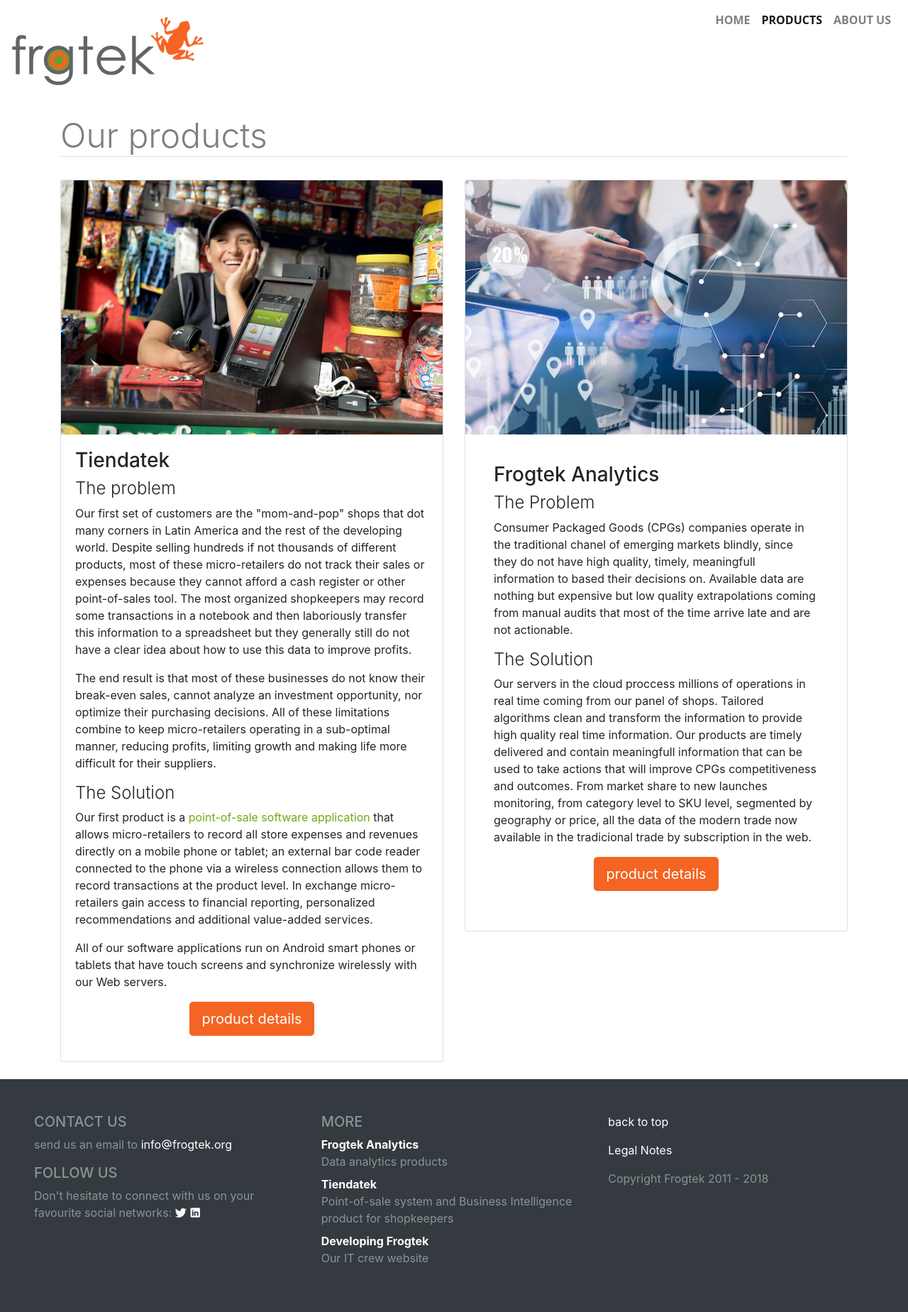
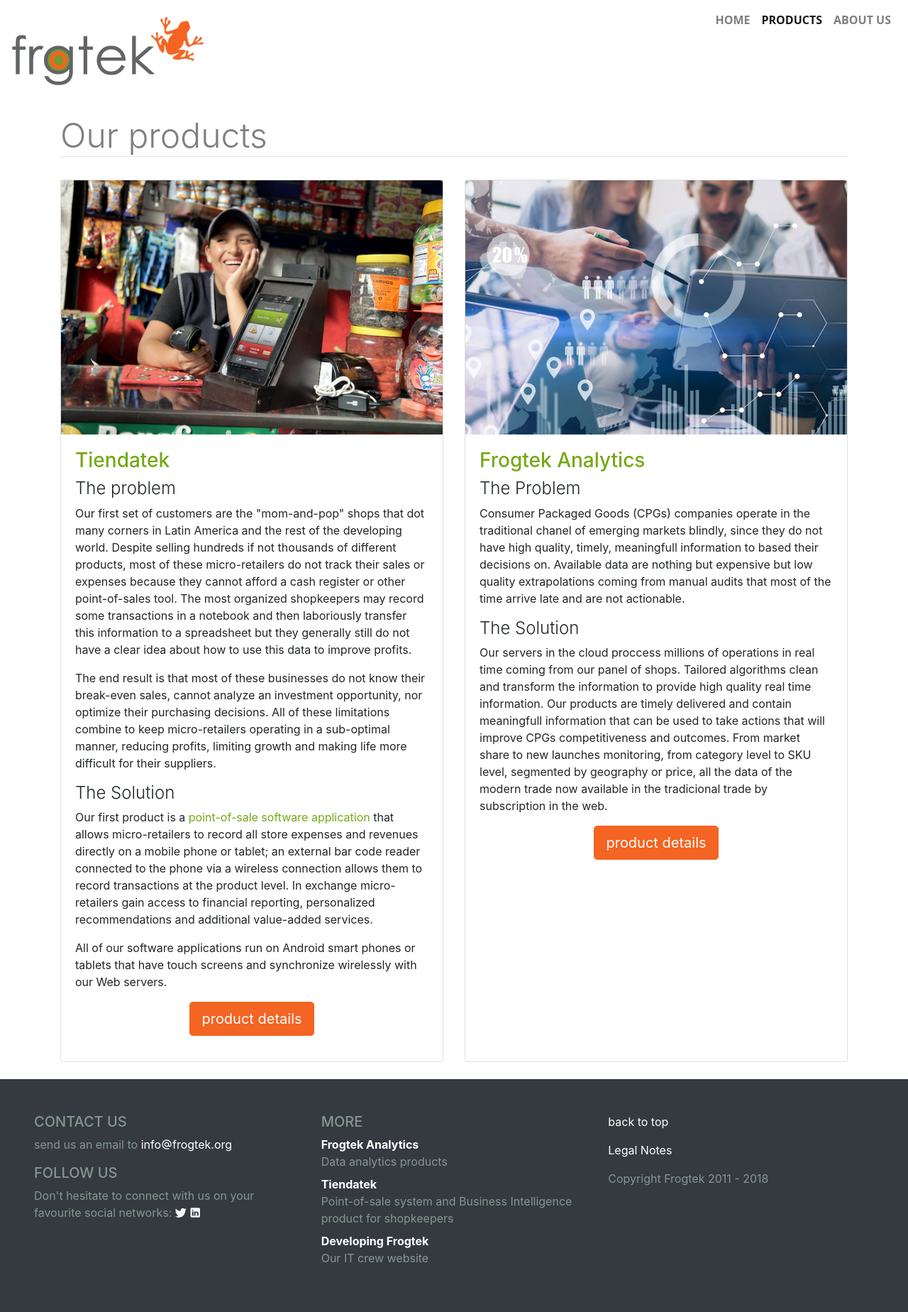
Before and after one commit to Frogtek/frogtek.github.io, a Jekyll site: the page built from products.html, in a window 1280 px wide. Shown: the whole page at 71% size. Built offline with Jekyll 4.4.1, drawn with Linux system fonts in a browser that asks for light colours.

Commit message:
Tweak general products cards

```diff
--- a/products.html
+++ b/products.html
@@ -5,13 +5,14 @@
 
 <div class="row">
 
-    <div class="col">
+    <div class="col  d-flex  flex-row  align-items-stretch">
 
         <div class="card">
-            <img class="card-img-top" src="/assets/img/product_bg_tiendatek.jpg" alt="tiendatek">
+            <a href="http://tiendatek.mx" target="_blank"><img class="card-img-top"
+                                                               src="/assets/img/product_bg_tiendatek.jpg"
+                                                               alt="tiendatek"></a>
             <div class="card-body">
-
-                <a name="tiendatek"><h3>Tiendatek</h3></a>
+                <h3><a href="http://tiendatek.mx" name="tiendatek" target="_blank">Tiendatek</a></h3>
 
                 <h4 class="font-weight-light">The problem</h4>
                 <p>
@@ -53,15 +54,16 @@
         </div>
     </div>
 
-    <div class="col">
+    <div class="col d-flex flex-row align-items-stretch">
 
 
         <div class="card">
-            <img class="card-img-top" src="/assets/img/product_bg_anlytics.jpg" alt="frogtek analytics">
+            <a href="/analytics/" target="_blank"><img class="card-img-top"
+                                                       src="/assets/img/product_bg_anlytics.jpg"
+                                                       alt="frogtek analytics"></a>
             <div class="card-body">
-
-
-                <div class="card-body"><a name="analytics"><h3>Frogtek Analytics</h3></a>
+                <h3><a href="/analytics/" name="analytics" target="_blank">Frogtek
+                    Analytics</a></h3>
                 <h4 class="font-weight-light">The Problem</h4>
                 <p>
                     Consumer Packaged Goods (CPGs) companies operate in the traditional chanel of emerging
@@ -87,4 +89,3 @@
         </div>
     </div>
 </div>
-</div>
```
Lines whose indentation alone changed are shown as unchanged.
